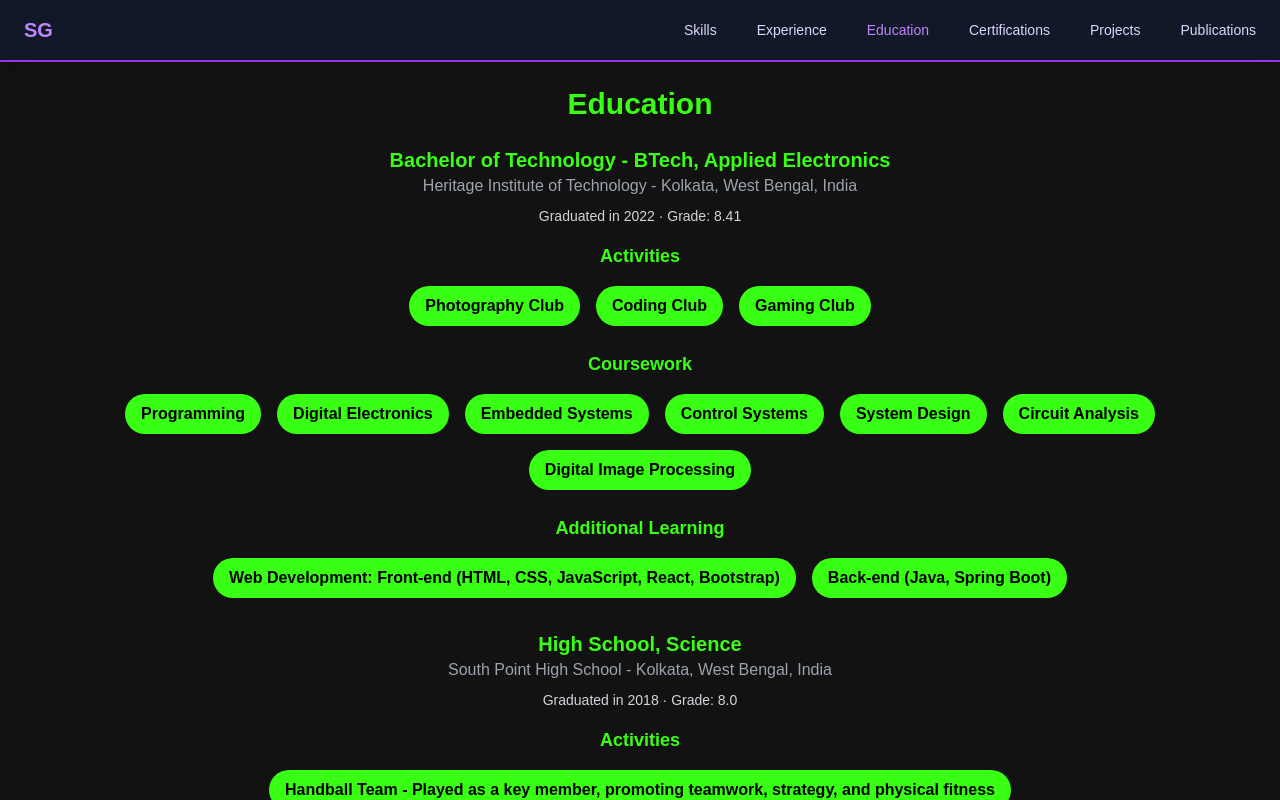
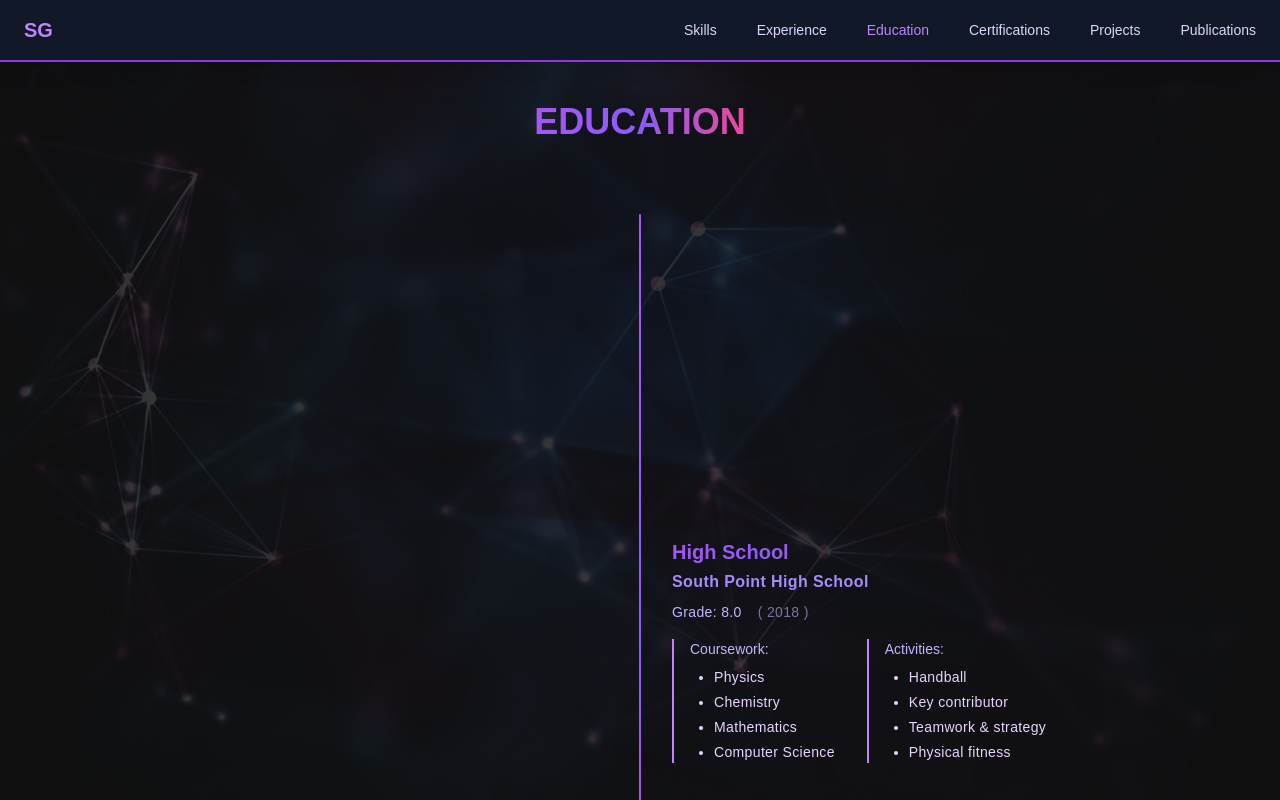
Before and after one commit to Sagnik-Coder24/Resume-Website, a React (Vite) app: page /education in a window 1280 px wide. Shown: the top 800 px of the page. Built offline with nearby package versions, Linux system fonts and the light colour scheme.

Commit message:
Education started

```diff
--- a/src/assets/data.jsx
+++ b/src/assets/data.jsx
@@ -32,6 +32,8 @@ import chapp from "./images/chapp.jpeg";
 import todor from "./images/todor.jpeg";
 import ecom from "./images/ecom.jpeg";
 import cts from "./images/logo/CTS.png";
+import hitk from "./images/logo/hitk.png";
+import sphs from "./images/logo/sphs.png";
 
 export default {
   personal_info: {
@@ -201,9 +203,11 @@ export default {
   ],
   education: [
     {
-      degree: "Bachelor of Technology - BTech, Applied Electronics",
+      degree: "Bachelor of Technology - BTech",
+      dept: "Applied Electronics",
       university: "Heritage Institute of Technology",
-      location: "Kolkata, West Bengal, India",
+      img: hitk,
+      location: "Kolkata, West Bengal",
       graduation_year: 2022,
       grade: "8.41",
       activities: ["Photography Club", "Coding Club", "Gaming Club"],
@@ -216,21 +220,38 @@ export default {
         "Circuit Analysis",
         "Digital Image Processing",
       ],
-      additional_learning: [
-        "Web Development: Front-end (HTML, CSS, JavaScript, React, Bootstrap)",
-        "Back-end (Java, Spring Boot)",
-      ],
+      additional_learning: {
+        "Web Development": {
+          "Front End": ["HTML", "CSS", "JavaScript", "React", "Bootstrap"],
+          "Back End": ["Java", "Spring Boot"],
+        },
+      },
     },
     {
-      degree: "High School, Science",
+      degree: "High School",
+      dept: "Science",
       university: "South Point High School",
-      location: "Kolkata, West Bengal, India",
+      img: sphs,
+      location: "Kolkata, West Bengal",
       graduation_year: 2018,
       grade: "8.0",
       activities: [
-        "Handball Team - Played as a key member, promoting teamwork, strategy, and physical fitness",
+        "Handball",
+        "Key contributor",
+        "Teamwork & strategy",
+        "Physical fitness",
       ],
       coursework: ["Physics", "Chemistry", "Mathematics", "Computer Science"],
+    },
+    {
+      degree: "Junior School",
+      dept: "Class 1 - 10",
+      university: "South Point School",
+      img: sphs,
+      location: "Kolkata, West Bengal",
+      graduation_year: 2018,
+      grade: "9.4",
+      activities: ["Swimming", "Cricket", "Handball", "Painting", "Abacus"],
     },
   ],
   certifications: {
--- a/src/components/Education.jsx
+++ b/src/components/Education.jsx
@@ -1,76 +1,169 @@
-// src/components/Education.jsx
 import React from "react";
+import bg2 from "../assets/images/banners/bg2.jpg";
 
 const Education = ({ education }) => {
   return (
-    <section className="text-center p-6 animate-fadeIn">
-      <h2 className="text-3xl font-bold text-neonGreen">Education</h2>
-      <div className="mt-6">
+    <section className="text-center py-8 px-6 md:py-10 md:px-14 relative overflow-x-hidden">
+      <div className="w-full h-full absolute top-0 left-0 z-[-1] select-none">
+        <img
+          src={bg2}
+          alt="Banner"
+          className="w-full h-full object-cover opacity-15 fixed top-0 left-0"
+        />
+      </div>
+
+      <div className="flex w-full justify-center items-center h-fit mb-10">
+        <h1 className="w-fit text-3xl lg:text-4xl font-extrabold text-transparent bg-clip-text bg-gradient-to-r from-purple-500 via-violet-500 to-pink-500 select-none uppercase animate-fadeIn">
+          Education
+        </h1>
+      </div>
+
+      {/* Vertical line */}
+      <div className="absolute lg:left-1/2 top-[141px] md:top-[149px] lg:top-[152px] bottom-0 bg-gradient-to-b from-purple-500 via-violet-500 to-pink-500 select-none w-[2px] rounded-full z-[-1] -translate-x-1/2 animate-fadeIn"></div>
+
+      <div className="relative mb-8">
         {education.map((edu, index) => (
-          <div key={index} className="mb-6 text-gray-300">
-            <h3 className="text-xl font-semibold text-neonGreen">
+          <div
+            key={index}
+            className={`flex items-start justify-between mt-12 ${
+              index % 2 === 0 ? "flex-row" : "flex-row lg:flex-row-reverse"
+            }`}
+          >
+            {/* Left/Right side */}
+            <div
+              className={`w-full lg:w-1/2 flex items-center justify-center relative ${
+                index % 2 === 0 ? "pl-8 lg:pl-0 lg:pr-8" : "pl-8"
+              }`}
+            >
+              {/* Circular dot */}
+              <div
+                className={`absolute top-0 translate-y-[3px] rounded-full select-none border-2 border-purple-600 p-[4px] lg:block hidden animate-fadeIn ${
+                  index % 2 === 0
+                    ? "right-0 translate-x-1/2"
+                    : "left-0 -translate-x-1/2"
+                }`}
+              >
+                <div className="w-[10px] h-[10px] rounded-full bg-[radial-gradient(circle,_#ff7eb6,_#8a4dff,_#6a0dad)] animate-pulse"></div>
+              </div>
+              <div
+                className={`absolute top-0 translate-y-[4px] rounded-full select-none border-2 border-purple-600 p-[4px] lg:hidden block left-0 -translate-x-1/2 animate-fadeIn`}
+              >
+                <div className="w-[10px] h-[10px] rounded-full bg-[radial-gradient(circle,_#ff7eb6,_#8a4dff,_#6a0dad)] animate-pulse"></div>
+              </div>
+
+              {/* Box Logo */}
+              <div
+                className={`w-fit absolute top-1/2 -translate-y-1/2 lg:flex hidden select-none animate-fadeIn flex-col justify-center items-center gap-y-4 text-sm ${
+                  index % 2 === 0
+                    ? "left-[150%] -translate-x-1/2"
+                    : "right-[150%] translate-x-1/2"
+                }`}
+              >
+                <img src={edu.img} alt="" className="w-32" />
+                <div>
+                  <p className="text-violet-400 tracking-wide leading-normal whitespace-nowrap">
+                    {edu.university}
+                  </p>
+                  <p className="text-violet-400 tracking-wide leading-normal whitespace-nowrap">
+                    {edu.location}
+                  </p>
+                </div>
+              </div>
+
+              <div
+                className={`text-left w-full ${
+                  index % 2 === 0
+                    ? "animate-slideLeft lg:animate-slideIn"
+                    : "animate-slideLeft"
+                }`}
+              >
+                <div className="flex justify-between items-center gap-2 w-full">
+                  <div className="flex flex-col justify-between items-stretch">
+                    <h3 className="text-lg sm:text-xl font-extrabold text-transparent bg-clip-text bg-gradient-to-r from-purple-500 via-violet-500 to-pink-500 tracking-normal leading-relaxed">
                       {edu.degree}
                     </h3>
-            <p className="text-gray-400">
-              {edu.university} - {edu.location}
+                    <div className="flex mt-1 flex-col">
+                      <p className="text-violet-400 text-base font-semibold tracking-wide leading-normal">
+                        {edu.university}
                       </p>
-            <p className="text-sm mt-2">
-              Graduated in {edu.graduation_year} · Grade: {edu.grade}
+                      <p className="text-violet-400 text-base font-semibold tracking-wide leading-normal lg:hidden">
+                        {edu.location}
+                      </p>
+                    </div>
+                  </div>
+                  <div className="w-11 lg:hidden">
+                    <img
+                      src={edu.img}
+                      alt=""
+                      className="w-full h-full bg-white"
+                    />
+                  </div>
+                </div>
+
+                <p className="text-sm mt-2 text-violet-300 tracking-wide leading-normal flex flex-wrap gap-x-4">
+                  <span className="whitespace-nowrap">{`Grade: ${edu.grade}`}</span>
+                  <span className="opacity-60 whitespace-nowrap">
+                    {`( ${edu.graduation_year} )`}
+                  </span>
                 </p>
 
-            {edu.activities && edu.activities.length > 0 && (
-              <div className="mt-4">
-                <h4 className="text-lg font-semibold text-neonGreen">
-                  Activities
+                <div className="mt-4 flex justify-start items-start flex-wrap gap-y-4 gap-x-8">
+                  {edu.coursework && (
+                    <div className="border-l-2 border-purple-400 pl-4">
+                      <h4 className="text-violet-300 text-sm mb-2">
+                        Coursework:
                       </h4>
-                <div className="flex flex-wrap justify-center mt-2">
-                  {edu.activities.map((activity, index) => (
-                    <span
+                      <ul className="list-disc pl-6 text-left">
+                        {edu.coursework.map((course, index) => (
+                          <li
                             key={index}
-                      className="bg-neonGreen text-black px-4 py-2 m-2 rounded-full font-semibold"
+                            className="mt-1 text-sm text-purple-200 tracking-wide leading-normal"
                           >
-                      {activity}
-                    </span>
+                            {course}
+                          </li>
                         ))}
-                </div>
+                      </ul>
                     </div>
                   )}
 
-            {edu.coursework && edu.coursework.length > 0 && (
-              <div className="mt-4">
-                <h4 className="text-lg font-semibold text-neonGreen">
-                  Coursework
+                  {edu.activities && (
+                    <div className="border-l-2 border-purple-400 pl-4">
+                      <h4 className="text-violet-300 text-sm mb-2">
+                        Activities:
                       </h4>
-                <div className="flex flex-wrap justify-center mt-2">
-                  {edu.coursework.map((course, index) => (
-                    <span
+                      <ul className="list-disc pl-6 text-left text-purple-200">
+                        {edu.activities.map((activity, index) => (
+                          <li
                             key={index}
-                      className="bg-neonGreen text-black px-4 py-2 m-2 rounded-full font-semibold"
+                            className="mt-1 text-sm text-purple-200 tracking-wide leading-normal"
                           >
-                      {course}
-                    </span>
+                            {activity}
+                          </li>
                         ))}
-                </div>
+                      </ul>
                     </div>
                   )}
 
-            {edu.additional_learning && edu.additional_learning.length > 0 && (
-              <div className="mt-4">
-                <h4 className="text-lg font-semibold text-neonGreen">
-                  Additional Learning
+                  {/* {edu.additional_learning && (
+                    <div className="border-l-2 border-purple-400 pl-4">
+                      <h4 className="text-violet-300 text-sm mb-2">
+                        Additional Learning:
                       </h4>
-                <div className="flex flex-wrap justify-center mt-2">
+                      <ul className="list-disc pl-6 text-left text-purple-200">
                         {edu.additional_learning.map((learning, index) => (
-                    <span
+                          <li
                             key={index}
-                      className="bg-neonGreen text-black px-4 py-2 m-2 rounded-full font-semibold"
+                            className="mt-1 text-sm text-purple-200 tracking-wide leading-normal"
                           >
                             {learning}
-                    </span>
+                          </li>
                         ))}
+                      </ul>
+                    </div>
+                  )} */}
                 </div>
               </div>
-            )}
+            </div>
           </div>
         ))}
       </div>
--- a/src/components/Skills.jsx
+++ b/src/components/Skills.jsx
@@ -30,7 +30,7 @@ const Skills = ({ skills }) => {
         />
       </div>
 
-      <div className="flex w-full justify-center items-center mb-10 h-[40px]">
+      <div className="flex w-full justify-center items-center mb-10 min-h-[40px]">
         {displayKey && (
           <h1 className="w-fit text-3xl lg:text-4xl font-extrabold text-transparent bg-clip-text bg-gradient-to-r from-purple-500 via-violet-500 to-pink-500 select-none uppercase animate-fadeIn">
             {displayKey}
--- a/src/components/Summary.jsx
+++ b/src/components/Summary.jsx
@@ -29,7 +29,7 @@ const Summary = ({ summary, interests, languages, location }) => {
         </h1>
       </div>
 
-      <ul className="mt-10 md:mt-8 text-purple-200 text-base list-inside text-left">
+      <ul className="mt-10 md:mt-8 text-purple-200 text-sm lg:text-base list-inside text-left">
         {summary.map((item, index) => (
           <li key={index} className="purple-dot mt-6">
             {item}
@@ -115,7 +115,7 @@ const Summary = ({ summary, interests, languages, location }) => {
       </div>
 
       {/* Navigation Dots */}
-      <div className="flex justify-center gap-8 mt-8 md:mt-10">
+      <div className="flex justify-center gap-8 mt-8 md:mt-10 mb-4">
         {compoArr.map((_, index) => (
           <div
             key={index}
```
Also changed, not shown: src/components/Experience.jsx (+4 -3 lines), src/components/Interests.jsx (+13 -6 lines), src/assets/images/logo/hitk.png (added), src/assets/images/logo/sphs.png (added). Lines whose indentation alone changed are shown as unchanged.
